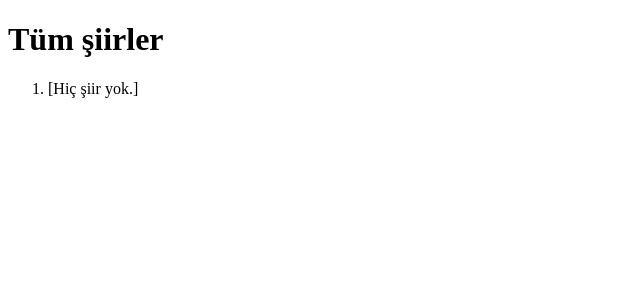
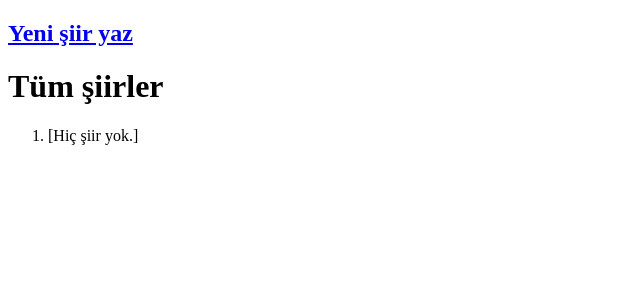
Before and after one commit to divisia/siirpaylasim, a Django app: page /siir/ in a window 1280 px wide. Shown: the top 300 px of the page, without its empty margins (0-640 px from the left). Run offline with Django 3.2, Linux system fonts and the light colour scheme; data that the repository does not hold is empty.

Commit message:
new entry

```diff
--- a/content/templates/content/entry_list.html
+++ b/content/templates/content/entry_list.html
@@ -2,6 +2,7 @@
 
 {% block body %}
 
+<h2><a href="{% url 'content:entry_create' %}">Yeni şiir yaz</a></h2>
 <h1>Tüm şiirler</h1>
 <ol>
     {% for entry in entries %}
```
